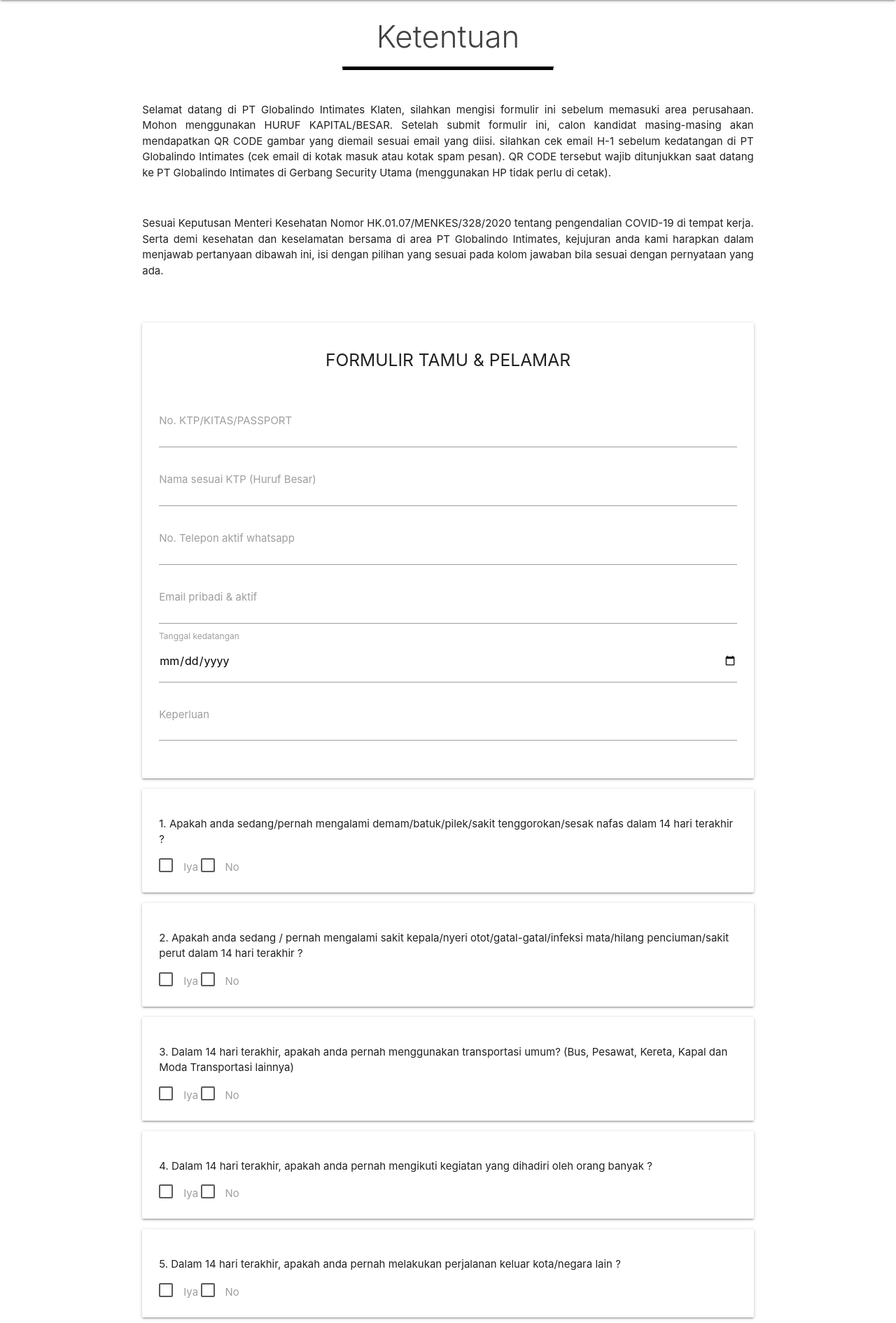
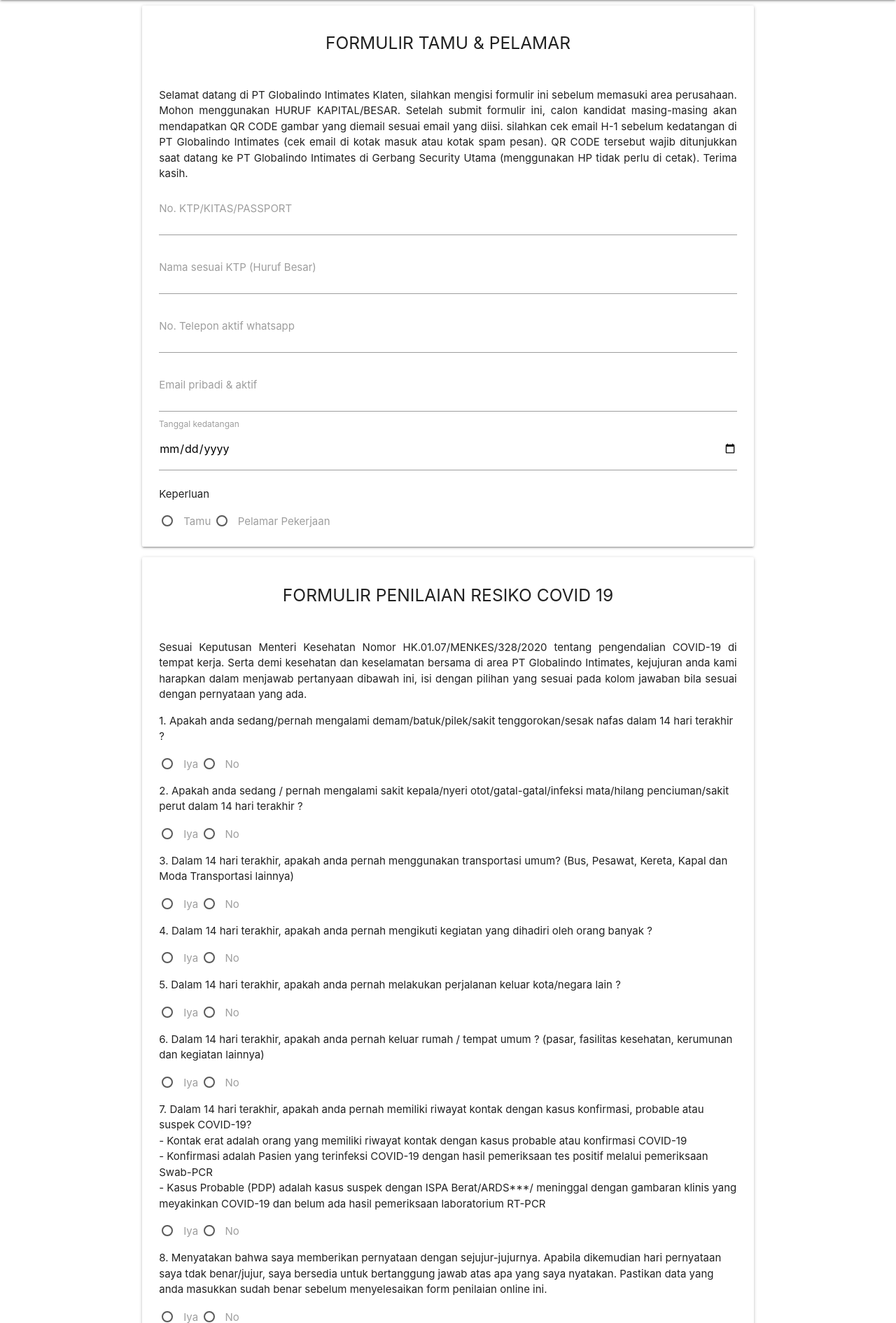
Before and after one commit to rezhazt/New-WGI, a PHP site: page /visitor.php in a window 1280 px wide. Shown: the part 64-1954 px from the top of the page at 70% size. Run offline with PHP 8.4, Linux system fonts and the light colour scheme.

Commit message:
Update visitor.php

```diff
--- a/visitor.php
+++ b/visitor.php
@@ -51,7 +51,7 @@
         </ul>
         <!-- akhir side-nav -->
 
-    <!-- ketentuan -->
+    <!--
     <section class="ketentuan scrollspy" id="ketentuan">
           <div class="container">
             <div class="row">
@@ -70,7 +70,7 @@
             </div>
           </div>
         </section>
-    <!-- akhir ketentuan -->
+     -->
 
     <!-- form-formulir -->
     <section class="form_formulir" id="form_formulir">
@@ -80,119 +80,132 @@
                     <form action="adapter_form_visitor.php" method="post">
                         <div class="card-panel">
                             <h5 class="center" style="margin-bottom: 50px;">FORMULIR TAMU & PELAMAR</h5>
+                            <p style="text-align: justify;">Selamat datang di PT Globalindo Intimates Klaten, silahkan mengisi formulir ini sebelum memasuki area perusahaan. Mohon menggunakan HURUF KAPITAL/BESAR. Setelah submit formulir ini, calon kandidat masing-masing akan mendapatkan QR CODE gambar yang diemail sesuai email yang diisi. silahkan cek email H-1 sebelum kedatangan di PT Globalindo Intimates (cek email di kotak masuk atau kotak spam pesan). QR CODE tersebut wajib ditunjukkan saat datang ke PT Globalindo Intimates di Gerbang Security Utama (menggunakan HP tidak perlu di cetak). Terima kasih.</p>
                             <div class="input-field">
-                                <input style="height: 60px;" type="text" name="no_id" require>
-                                <label for="no_id">No. KTP/KITAS/PASSPORT</label>
+                                <input style="height: 60px;" type="text" name="idCard" require>
+                                <label for="idCard">No. KTP/KITAS/PASSPORT</label>
                             </div>
                             <div class="input-field">
-                                <input style="height: 60px;" type="text" name="name" require>
-                                <label for="name">Nama sesuai KTP (Huruf Besar)</label>
+                                <input style="height: 60px;" type="text" name="fullname" require>
+                                <label for="fullname">Nama sesuai KTP (Huruf Besar)</label>
                             </div>
                             <div class="input-field">
-                                <input style="height: 60px;" type="text" name="phone"  require>
-                                <label for="phone">No. Telepon aktif whatsapp</label>
+                                <input style="height: 60px;" type="text" name="wa"  require>
+                                <label for="wa">No. Telepon aktif whatsapp</label>
                             </div>
                             <div class="input-field">
                                 <input style="height: 60px;" type="email" name="email" require class="validate">
                                 <label for="email">Email pribadi & aktif</label>
                             </div>
                             <div class="input-field">
-                                <input style="height: 60px;" type="date" name="visit_date" require>
-                                <label for="visit_date">Tanggal kedatangan</label>
+                                <input style="height: 60px;" type="date" name="visitDate" require>
+                                <label for="visitDate">Tanggal kedatangan</label>
                             </div>
-                            <div class="input-field">
-                                <textarea style="height: 60px;" type="text" name="tujuan" class="materialize-textarea"></textarea>
-                                <label for="tujuan">Keperluan</label>
+                            <div><p>
+                                Keperluan </p>
+                                <label>
+                                    <input type="radio" class="filled-in" name="tujuan" value="Tamu"/>
+                                    <span>Tamu</span>
+                                </label>
+                                <label>
+                                    <input type="radio" class="filled-in" name="tujuan" value="Pelamar Pekerjaan"/>
+                                    <span>Pelamar Pekerjaan</span>
+                                    <br></label>
                             </div>
                         </div>
 
                         <div class="card-panel">
+                        <h5 class="center" style="margin-bottom: 50px;">FORMULIR PENILAIAN RESIKO COVID 19</h5>
+                        <p style="text-align: justify;">Sesuai Keputusan Menteri Kesehatan Nomor HK.01.07/MENKES/328/2020 tentang pengendalian COVID-19 di tempat kerja. Serta demi kesehatan dan keselamatan bersama di area PT Globalindo Intimates, kejujuran anda kami harapkan dalam menjawab pertanyaan dibawah ini, isi dengan pilihan yang sesuai pada kolom jawaban bila sesuai dengan pernyataan yang ada.</p>
+
+                        <div>
                             <p>1. Apakah anda sedang/pernah mengalami demam/batuk/pilek/sakit tenggorokan/sesak nafas dalam 14 hari terakhir ?</p>
                                 <label>
-                                    <input type="checkbox" class="filled-in" name="cb1" value="1"/>
+                                    <input type="radio" class="filled-in" name="test1" value="1"/>
                                     <span>Iya</span>
                                 </label>
                                 <label>
-                                    <input type="checkbox" class="filled-in" name="cb1" value="0"/>
+                                    <input type="radio" class="filled-in" name="test1" value="0"/>
                                     <span>No</span>
                                 </label>
                         </div>
-                        <div class="card-panel">
+                        <div>
                             <p>2. Apakah anda sedang / pernah mengalami sakit kepala/nyeri otot/gatal-gatal/infeksi mata/hilang penciuman/sakit perut dalam 14 hari terakhir ?</p>
                                 <label>
-                                    <input type="checkbox" class="filled-in" name="cb2" value="1"/>
+                                    <input type="radio" class="filled-in" name="test2" value="1"/>
                                     <span>Iya</span>
                                 </label>
                                 <label>
-                                    <input type="checkbox" class="filled-in" name="cb2" value="0"/>
+                                    <input type="radio" class="filled-in" name="test2" value="0"/>
                                     <span>No</span>
                                 </label>
                         </div>
-                        <div class="card-panel">
+                        <div >
                             <p>3. Dalam 14 hari terakhir, apakah anda pernah menggunakan transportasi umum? (Bus, Pesawat, Kereta, Kapal dan Moda Transportasi lainnya)</p>
                                 <label>
-                                    <input type="checkbox" class="filled-in" name="cb3" value="1"/>
+                                    <input type="radio" class="filled-in" name="test3" value="1"/>
                                     <span>Iya</span>
                                 </label>
                                 <label>
-                                    <input type="checkbox" class="filled-in" name="cb3" value="0"/>
+                                    <input type="radio" class="filled-in" name="test3" value="0"/>
                                     <span>No</span>
                                 </label>
                         </div>
-                        <div class="card-panel">
+                        <div >
                             <p>4. Dalam 14 hari terakhir, apakah anda pernah mengikuti kegiatan yang dihadiri oleh orang banyak ?</p>
                                 <label>
-                                    <input type="checkbox" class="filled-in" name="cb4" value="1"/>
+                                    <input type="radio" class="filled-in" name="test4" value="1"/>
                                     <span>Iya</span>
                                 </label>
                                 <label>
-                                    <input type="checkbox" class="filled-in" name="cb4" value="0"/>
+                                    <input type="radio" class="filled-in" name="test4" value="0"/>
                                     <span>No</span>
                                 </label>
                         </div>
-                        <div class="card-panel">
+                        <div >
                             <p>5. Dalam 14 hari terakhir, apakah anda pernah melakukan perjalanan keluar kota/negara lain ?</p>
                                 <label>
-                                    <input type="checkbox" class="filled-in" name="cb5" value="1"/>
+                                    <input type="radio" class="filled-in" name="test5" value="1"/>
                                     <span>Iya</span>
                                 </label>
                                 <label>
-                                    <input type="checkbox" class="filled-in" name="cb5" value="0"/>
+                                    <input type="radio" class="filled-in" name="test5" value="0"/>
                                     <span>No</span>
                                 </label>
                         </div>
-                        <div class="card-panel">
+                        <div >
                             <p>6. Dalam 14 hari terakhir, apakah anda pernah keluar rumah / tempat umum ? (pasar, fasilitas kesehatan, kerumunan dan kegiatan lainnya)</p>
                                 <label>
-                                    <input type="checkbox" class="filled-in" name="cb6" value="1"/>
+                                    <input type="radio" class="filled-in" name="test6" value="1"/>
                                     <span>Iya</span>
                                 </label>
                                 <label>
-                                    <input type="checkbox" class="filled-in" name="cb6" value="0"/>
+                                    <input type="radio" class="filled-in" name="test6" value="0"/>
                                     <span>No</span>
                                 </label>
                         </div>
-                        <div class="card-panel">
+                        <div >
                             <p>7. Dalam 14 hari terakhir, apakah anda pernah memiliki riwayat kontak dengan kasus konfirmasi, probable atau suspek COVID-19? <br> - Kontak erat adalah orang yang memiliki riwayat kontak dengan kasus probable atau konfirmasi COVID-19 <br> - Konfirmasi adalah Pasien yang terinfeksi COVID-19 dengan hasil pemeriksaan tes positif melalui pemeriksaan Swab-PCR <br> - Kasus Probable (PDP) adalah kasus suspek dengan ISPA Berat/ARDS***/ meninggal dengan gambaran klinis yang meyakinkan COVID-19 dan belum ada hasil pemeriksaan laboratorium RT-PCR</p>
                                 <label>
-                                    <input type="checkbox" class="filled-in" name="cb7" value="1"/>
+                                    <input type="radio" class="filled-in" name="test7" value="1"/>
                                     <span>Iya</span>
                                 </label>
                                 <label>
-                                    <input type="checkbox" class="filled-in" name="cb7" value="0"/>
+                                    <input type="radio" class="filled-in" name="test7" value="0"/>
                                     <span>No</span>
                                 </label>
                         </div>
-                        <div class="card-panel">
+                        <div >
                             <p>8. Menyatakan bahwa saya memberikan pernyataan dengan sejujur-jujurnya. Apabila dikemudian hari pernyataan saya tdak benar/jujur, saya bersedia untuk bertanggung jawab atas apa yang saya nyatakan. Pastikan data yang anda masukkan sudah benar sebelum menyelesaikan form penilaian online ini.</p>
                                 <label>
-                                    <input type="checkbox" class="filled-in" name="cb8" value="1"/>
+                                    <input type="radio" class="filled-in" name="test8" value="1"/>
                                     <span>Iya</span>
                                 </label>
                                 <label>
-                                    <input type="checkbox" class="filled-in" name="cb8" value="0"/>
+                                    <input type="radio" class="filled-in" name="test8" value="0"/>
                                     <span>No</span>
                                 </label>
+                        </div>
                         </div>
 
                         <button type="submit" class="btn" name="submit">Kirim</button>
```
